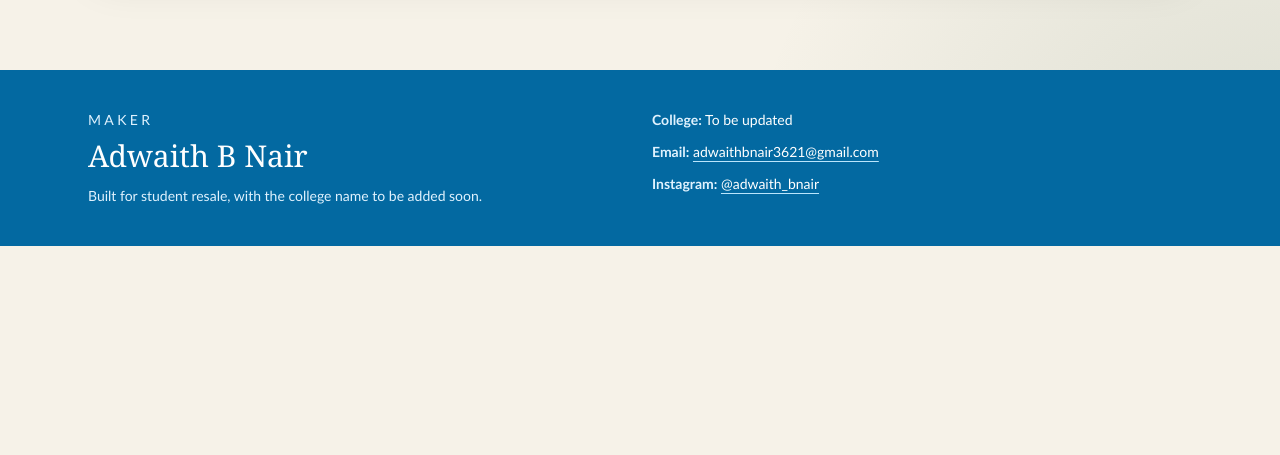
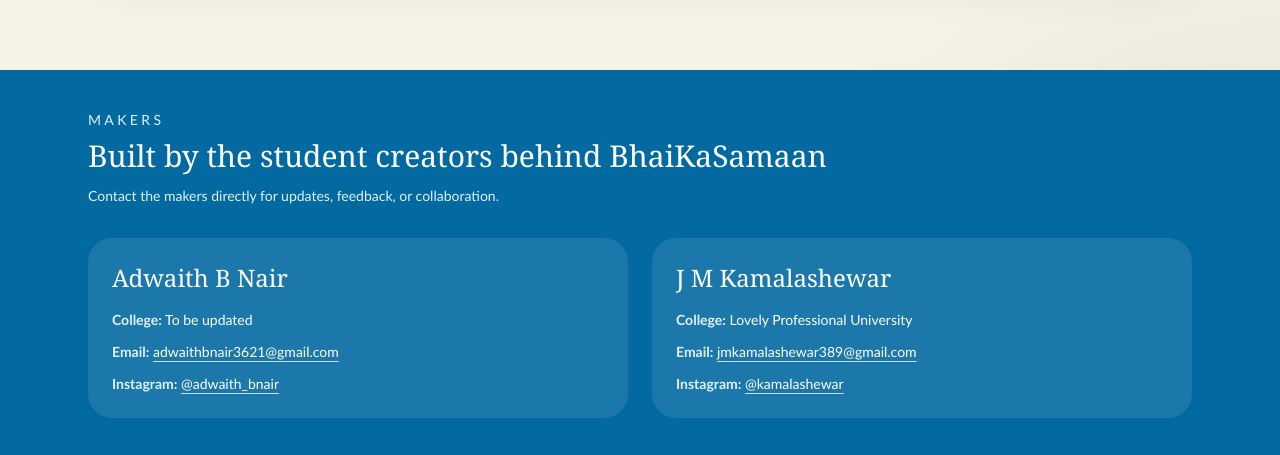
Before and after one commit to adwaithbnair291107/BhaiKaSamaan, a Next.js app: page / in a window 1280 px wide. Shown: the part 1859-2314 px from the top of the page. Before the commit the page ends 2105 px from the top, so only its background shows below. Built offline with nearby package versions, Linux system fonts and the light colour scheme; no server answers; the database is empty.

Commit message:
Add second maker to footer

```diff
--- a/components/site-footer.tsx
+++ b/components/site-footer.tsx
@@ -1,20 +1,26 @@
 export function SiteFooter() {
   return (
     <footer className="mt-16 bg-sky-700 text-white">
-      <div className="mx-auto grid max-w-6xl gap-6 px-6 py-10 md:grid-cols-2">
+      <div className="mx-auto max-w-6xl px-6 py-10">
         <div>
-          <p className="text-sm uppercase tracking-[0.24em] text-sky-100">Maker</p>
-          <h2 className="mt-2 font-display text-3xl">Adwaith B Nair</h2>
-          <p className="mt-3 text-sm text-sky-100">Built for student resale, with the college name to be added soon.</p>
+          <p className="text-sm uppercase tracking-[0.24em] text-sky-100">Makers</p>
+          <h2 className="mt-2 font-display text-3xl">Built by the student creators behind BhaiKaSamaan</h2>
+          <p className="mt-3 text-sm text-sky-100">Contact the makers directly for updates, feedback, or collaboration.</p>
         </div>
 
-        <div className="space-y-3 text-sm">
+        <div className="mt-8 grid gap-6 md:grid-cols-2">
+          <div className="rounded-3xl bg-white/10 p-6 backdrop-blur-sm">
+            <h3 className="font-display text-2xl">Adwaith B Nair</h3>
+            <div className="mt-4 space-y-3 text-sm">
               <p>
                 <span className="font-semibold text-sky-100">College:</span> To be updated
               </p>
               <p>
                 <span className="font-semibold text-sky-100">Email:</span>{" "}
-            <a href="mailto:adwaithbnair3621@gmail.com" className="underline decoration-sky-200 underline-offset-4 hover:text-sky-100">
+                <a
+                  href="mailto:adwaithbnair3621@gmail.com"
+                  className="underline decoration-sky-200 underline-offset-4 hover:text-sky-100"
+                >
                   adwaithbnair3621@gmail.com
                 </a>
               </p>
@@ -31,6 +37,37 @@ export function SiteFooter() {
               </p>
             </div>
           </div>
+
+          <div className="rounded-3xl bg-white/10 p-6 backdrop-blur-sm">
+            <h3 className="font-display text-2xl">J M Kamalashewar</h3>
+            <div className="mt-4 space-y-3 text-sm">
+              <p>
+                <span className="font-semibold text-sky-100">College:</span> Lovely Professional University
+              </p>
+              <p>
+                <span className="font-semibold text-sky-100">Email:</span>{" "}
+                <a
+                  href="mailto:jmkamalashewar389@gmail.com"
+                  className="underline decoration-sky-200 underline-offset-4 hover:text-sky-100"
+                >
+                  jmkamalashewar389@gmail.com
+                </a>
+              </p>
+              <p>
+                <span className="font-semibold text-sky-100">Instagram:</span>{" "}
+                <a
+                  href="https://www.instagram.com/kamalashewar?igsh=MTFtcXo1c3ZvODRsZg=="
+                  target="_blank"
+                  rel="noreferrer"
+                  className="underline decoration-sky-200 underline-offset-4 hover:text-sky-100"
+                >
+                  @kamalashewar
+                </a>
+              </p>
+            </div>
+          </div>
+        </div>
+      </div>
     </footer>
   );
 }
```
Lines whose indentation alone changed are shown as unchanged.
